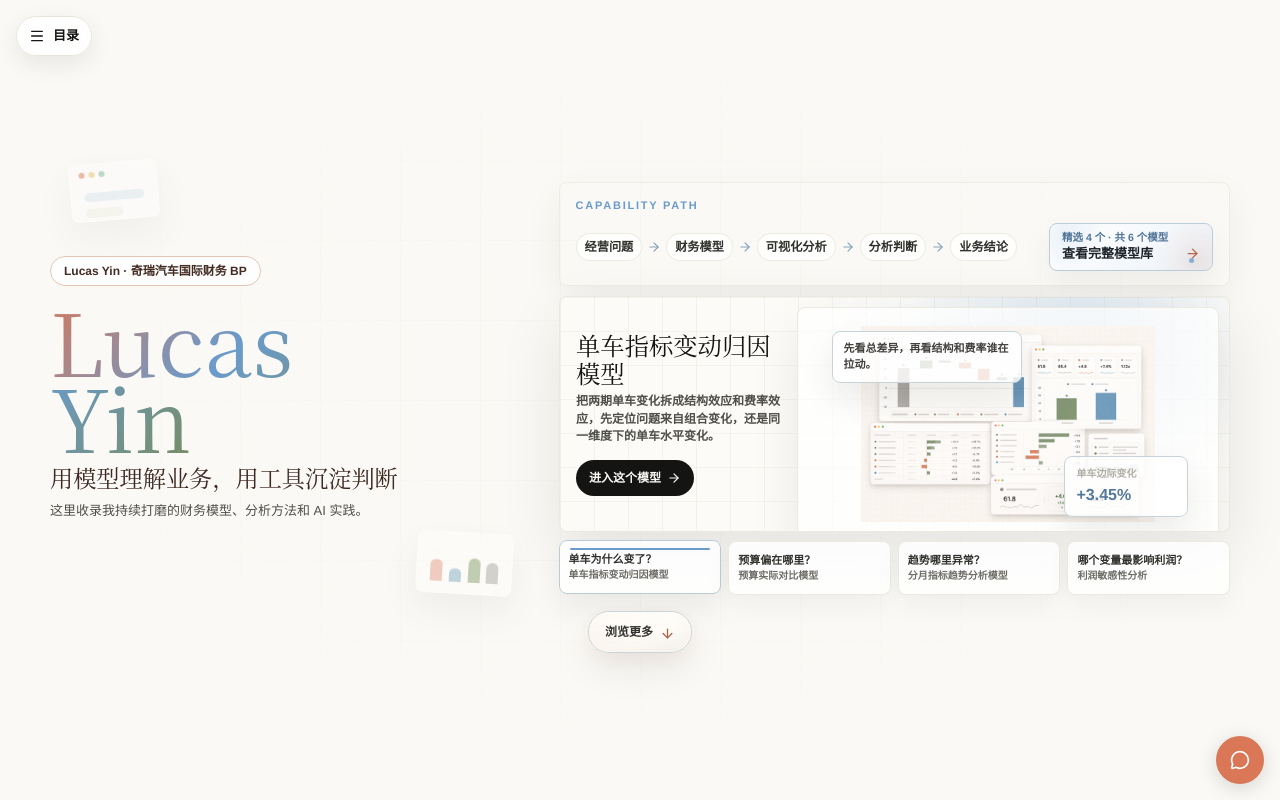
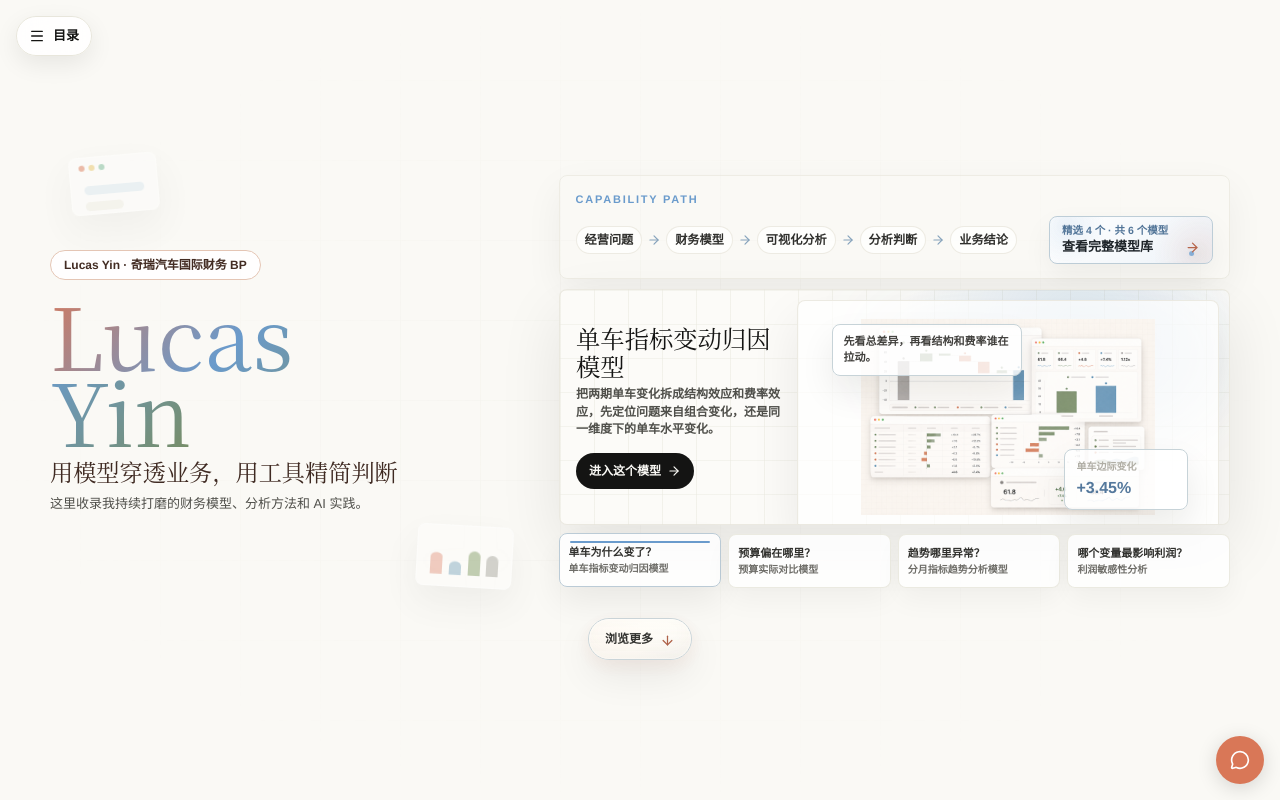
Before and after one commit to yinpengtao2002-ai/yinpengtao2002-ai.github.io, a Next.js app: page / in a window 1280 px wide. Shown: the top 800 px of the page. Built offline with nearby package versions, Linux system fonts and the light colour scheme.

Commit message:
Refine hero slogan and continue spacing

```diff
--- a/src/app/globals.css
+++ b/src/app/globals.css
@@ -1085,7 +1085,7 @@ h6 {
   display: flex;
   justify-content: center;
   width: 100%;
-  margin-top: 0.15rem;
+  margin-top: clamp(0.85rem, 2vh, 1.35rem);
 }
 
 .home-hero-continue {
--- a/src/components/home/CapabilityHero.tsx
+++ b/src/components/home/CapabilityHero.tsx
@@ -70,7 +70,7 @@ export default function CapabilityHero() {
               <span className="gradient-text">Lucas<br />Yin</span>
             </h1>
             <p className="home-hero-slogan">
-              用模型理解业务，用工具沉淀判断
+              用模型穿透业务，用工具精简判断
             </p>
             <p className="home-hero-lede">
               这里收录我持续打磨的财务模型、分析方法和 AI 实践。
```
Also changed, not shown: 1 other file (tests, documents, lock files or other folders).
